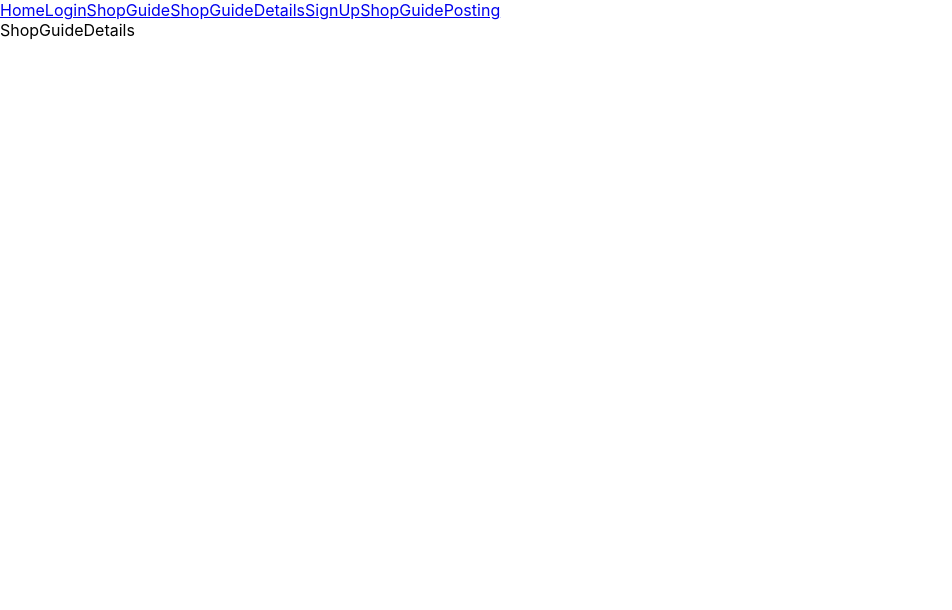
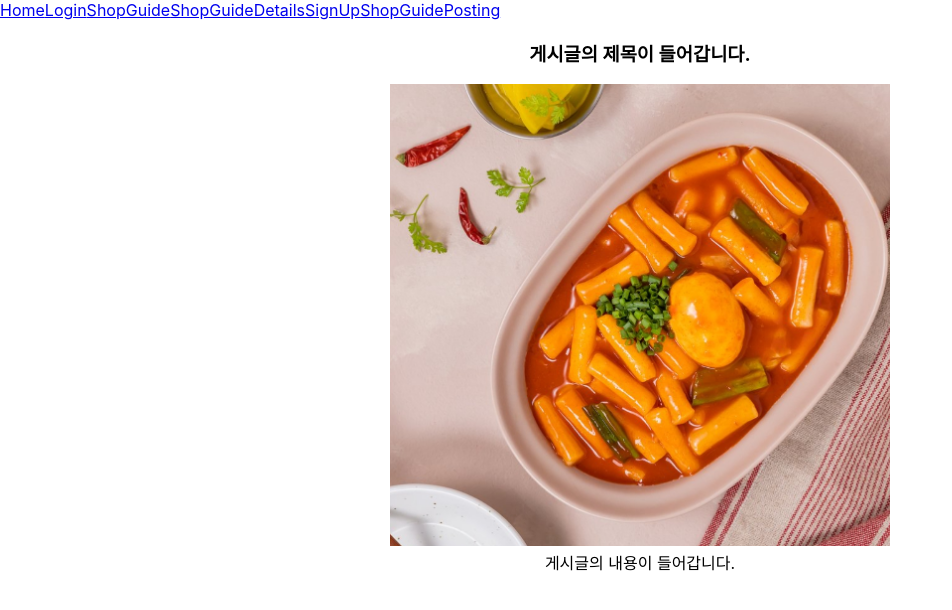
Before and after one commit to heerachoi/save-duck, a React (Create React App) app: page /shopguidedetails in a window 1280 px wide. Shown: the top 610 px of the page, without its empty margins (0-952 px from the left). Built offline with nearby package versions, Linux system fonts and the light colour scheme.

Commit message:
[Feat] 게시글 영역 생성

```diff
--- a/src/pages/ShopGuideDetails.jsx
+++ b/src/pages/ShopGuideDetails.jsx
@@ -1,5 +1,36 @@
+import styled from 'styled-components';
+
 const ShopGuideDetails = () => {
-  return <div>ShopGuideDetails</div>;
+  return (
+    <StShopDetailsContainer>
+      <StShopDetailsArticle>
+        <h3>게시글의 제목이 들어갑니다.</h3>
+        {/* <DetailsImageContainer> */}
+        <DetailsImage
+          className='detailsMainImage'
+          src='images/shop_guide_detail_image.jpg'
+          alt='떡볶이 사진'
+        />
+        {/* </DetailsImageContainer> */}
+        <div>게시글의 내용이 들어갑니다.</div>
+      </StShopDetailsArticle>
+    </StShopDetailsContainer>
+  );
 };
 
 export default ShopGuideDetails;
+
+const StShopDetailsContainer = styled.div`
+  display: flex;
+  flex-direction: column;
+  justify-content: center;
+  align-items: center;
+`;
+
+const StShopDetailsArticle = styled.div`
+  text-align: center;
+`;
+
+const DetailsImage = styled.img`
+  width: 500px;
+`;
```
Also changed, not shown: src/Component/shopGuide/ShopGuide.jsx (+16 -26 lines), src/Component/shopGuideDetail/ShopGuideDetail.jsx (added, +17 -0 lines), public/images/shop_guide_detail_image.jpg (added), src/Component/shopGuideDetail/ShopGuideDetail.js (added), src/Component/shopGuideDetails/ShopGuideDetails.jsx (deleted).
